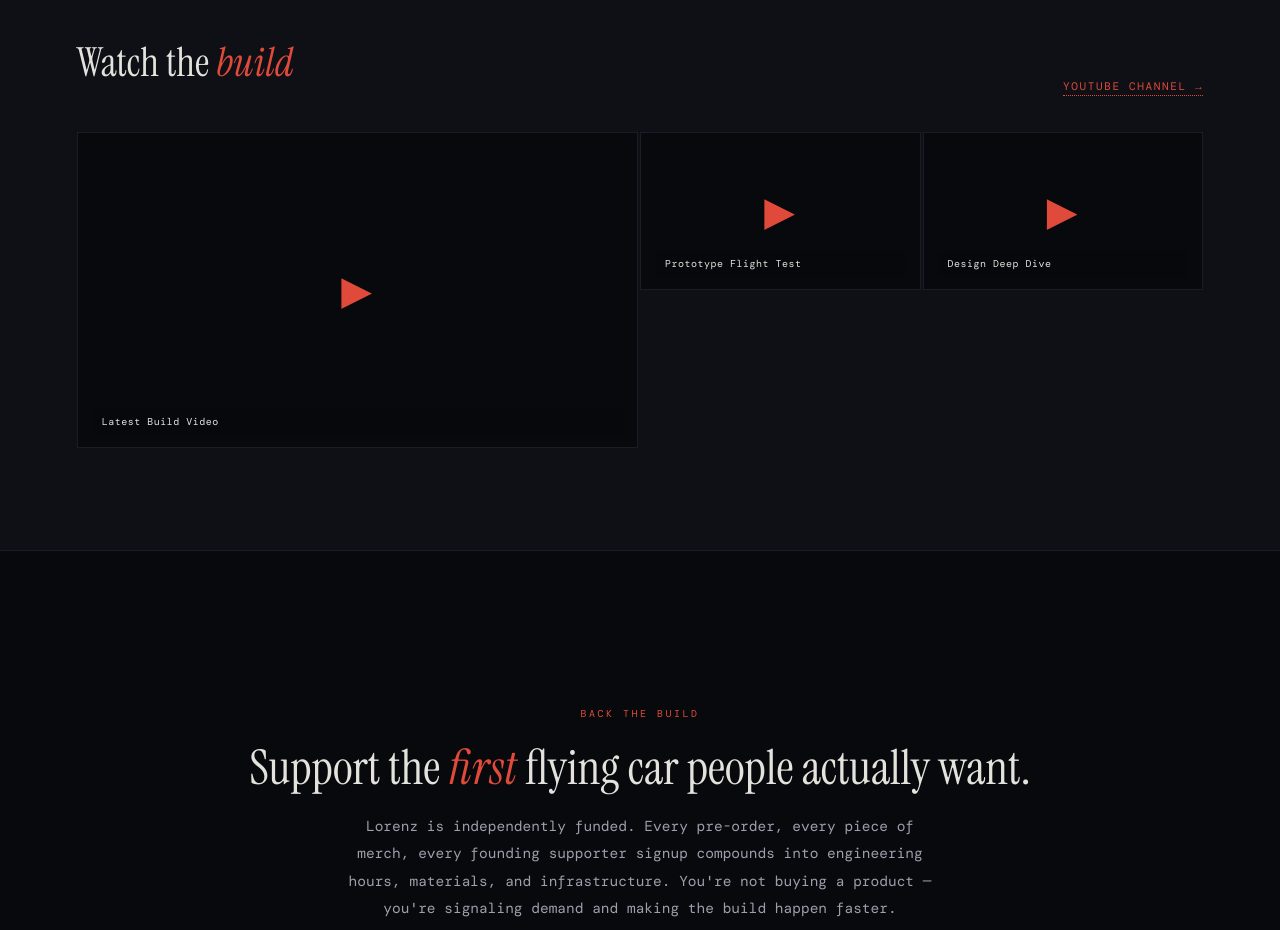
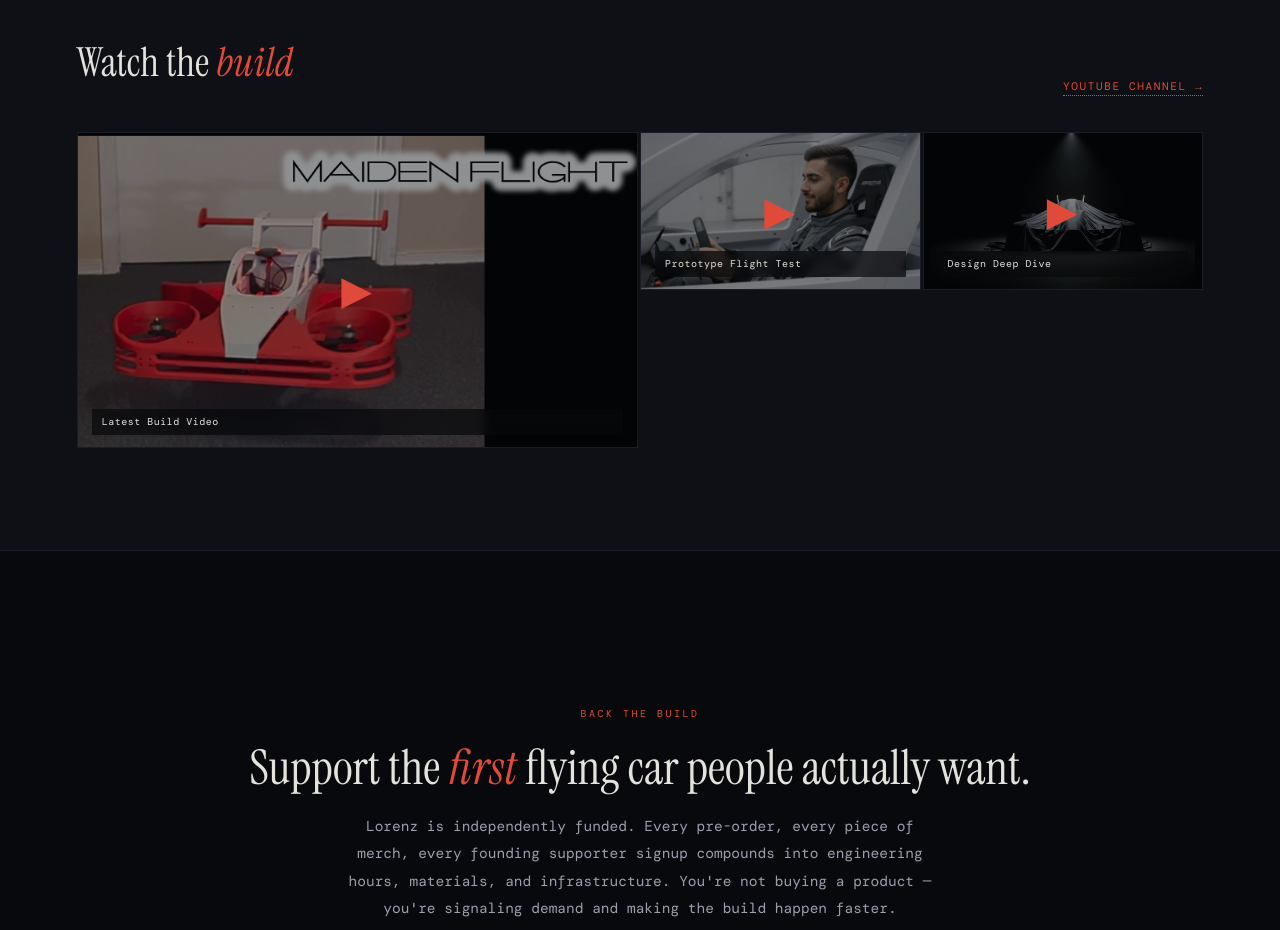
Before and after one commit to LorenzMotorsCorp/LorenzMotorsCorp.github.io, a plain HTML site: page aeroboticar.html in a window 1280 px wide. Shown: the part 3740-4670 px from the top of the page. Drawn offline with nearby package versions, Linux system fonts and the light colour scheme; a web font is replaced by a local one.

Commit message:
Add video thumbnail styles and update links

```diff
--- a/aeroboticar.html
+++ b/aeroboticar.html
@@ -325,6 +325,20 @@
     padding: 6px 10px;
     backdrop-filter: blur(4px);
   }
+  .video-thumb {
+    position: absolute;
+    inset: 0;
+    width: 100%;
+    height: 100%;
+    object-fit: cover;
+    opacity: 0.55;
+    transition: opacity 0.2s ease, transform 0.3s ease;
+  }
+  .video-card:hover .video-thumb {
+    opacity: 0.75;
+    transform: scale(1.03);
+  }
+  .video-card .play { z-index: 2; }
 
   /* BACK THE BUILD */
   .back-section {
@@ -741,15 +755,18 @@
       <a href="https://www.youtube.com/channel/UCSqoZYtYOm6KCniw96xjAoA" target="_blank">YouTube Channel →</a>
     </div>
     <div class="video-grid reveal">
-      <a href="https://youtu.be/tGxED9YnH7k" target="LatestBuildVideo.png" class="video-card">
+      <a href="https://youtu.be/tGxED9YnH7k" target="_blank" class="video-card">
+        <img src="LatestBuildVideo.png" alt="Latest build video thumbnail" class="video-thumb">
         <span class="play">▶</span>
         <span class="video-label">Latest Build Video</span>
       </a>
-      <a href="https://youtu.be/u8riPJxL6rI" target="PrototypeFlightTest.png" class="video-card">
+      <a href="https://youtu.be/u8riPJxL6rI" target="_blank" class="video-card">
+        <img src="PrototypeFlightTest.png" alt="Prototype flight test thumbnail" class="video-thumb">
         <span class="play">▶</span>
         <span class="video-label">Prototype Flight Test</span>
       </a>
-      <a href="https://youtu.be/9eWLdJH91Kg" target="DesignDeepDive.png" class="video-card">
+      <a href="https://youtu.be/9eWLdJH91Kg" target="_blank" class="video-card">
+        <img src="DesignDeepDive.png" alt="Design deep dive thumbnail" class="video-thumb">
         <span class="play">▶</span>
         <span class="video-label">Design Deep Dive</span>
       </a>
```
